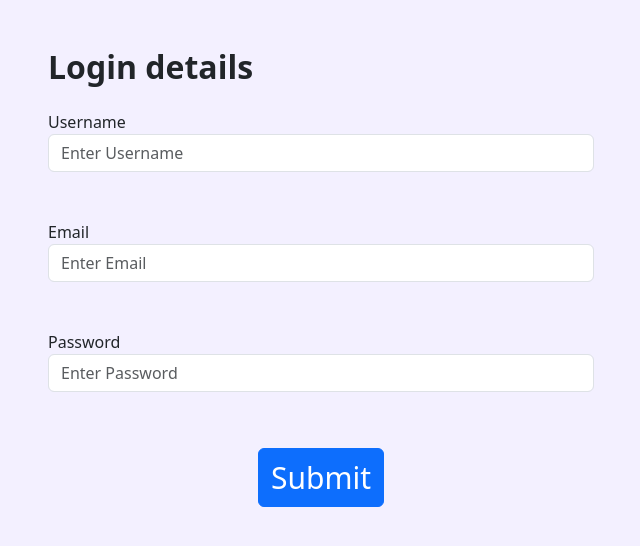
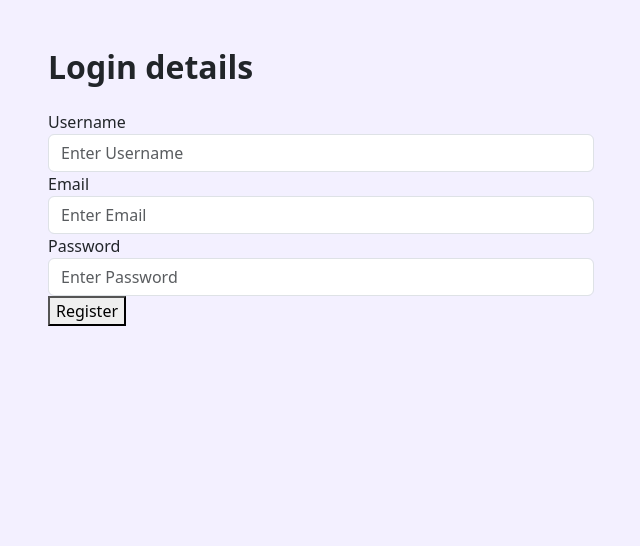
Before and after one commit to Sebastian-Zitny/IAB207, a Flask app: page /Register.html in a window 1280 px wide. Shown: the part 56-602 px from the top of the page, without its empty margins (34-674 px from the left). Run offline with Flask 3, Linux system fonts and the light colour scheme; some libraries are stand-ins or nearby versions.

Commit message:
added register and pushing data to database

```diff
--- a/IAB207/Register.py
+++ b/IAB207/Register.py
@@ -1,7 +1,30 @@
-from flask import Flask, render_template
+from flask import render_template, request, redirect, url_for, flash
+from werkzeug.security import generate_password_hash
+from databaseCreator import db, User
+
+def init_Register(app):
+    @app.route('/Register.html', methods=['GET', 'POST'])
+    def Register():
+        if request.method == 'POST':
+            username = request.form['username']
+            email = request.form['email']
+            password = request.form['password']
+
+            # Check if user already exists
+            existing_user = User.query.filter(
+                (User.username == username) | (User.email == email)
+            ).first()
+            if existing_user:
+                flash("Username or email already exists", "error")
+                return redirect(url_for('Register'))
 
 
-def init_Register(app):
-    @app.route('/Register.html')
-    def Register():
-        return render_template('Register.html')
+            # Create and save new user
+            new_user = User(username=username, email=email, password=password)
+            db.session.add(new_user)
+            db.session.commit()
+
+            flash("Registration successful!", "success")
+            return redirect(url_for('logIn'))  # Assuming you have a login route
+
+        return render_template('register.html')
--- a/IAB207/Templates/Register.html
+++ b/IAB207/Templates/Register.html
@@ -29,6 +29,16 @@
     </div>
   </nav>
 
+{% with messages = get_flashed_messages(with_categories=true) %}
+	{% if messages %}
+		<ul>
+			{% for category, message in messages %}
+				<li class="{{ category }}">{{ message }}</li>
+			{% endfor %}
+		</ul>
+	{% endif %}
+{% endwith %}
+
 <!-- Booking History -->
 <div class="container mt-5">
   <h2 class="fw-bold mb-4">Login details</h2>
@@ -36,25 +46,17 @@
   <div class="row g-4">
     <!-- Booking Card -->
     <div class="col-md-6">
-	  <div class="form-group pb-5">
+
+	  <form method="POST">
 		<label for="Username">Username</label>
-		<input type="Username" class="form-control" id="Username" placeholder="Enter Username">
-	  </div>
+		<input type="text" class="form-control" name="username" id="username" placeholder="Enter Username" required>
+		<label for="Email">Email</label>
+		<input type="email" class="form-control" name="email" id="email" placeholder="Enter Email" required>
+		<label for="Password">Password</label>
+		<input type="Password" class="form-control" name="password" id="password" placeholder="Enter Password" required>
 
-	  <div class="form-group pb-5">
-		<label for="Email">Email</label>
-		<input type="Email" class="form-control" id="Email" placeholder="Enter Email">
-	  </div>
-
-	  <div class="form-group pb-5">
-		<label for="Password">Password</label>
-		<input type="Password" class="form-control" id="Password" placeholder="Enter Password">
-	  </div>
-
-
-	  <div class="row text-center text-white pt-2" >
-		<td><a href="ViewEvents.html"><button type="button" class="btn btn-primary style=" style="font-size: 30px;" >Submit</button></a></td>
-	  </div>
+		<button type="submit">Register</button>
+	  </form>
 
   </div>
 </div>
--- a/IAB207/main.py
+++ b/IAB207/main.py
@@ -1,3 +1,4 @@
+import os
 from flask import Flask, render_template
 from createEvents import init_createEvents
 from checkOut import init_checkOut
@@ -5,9 +6,25 @@ from myBooking import init_myBooking
 from eventDetail import init_eventDetail
 from Register import init_Register
 from logIn import init_logIn
+from databaseCreator import db
+
+
 
 app = Flask(__name__)
 app.secret_key = 'secret'
+
+base_dir = os.path.abspath(os.path.dirname(__file__))
+
+# Database config
+app.config['SQLALCHEMY_DATABASE_URI'] = 'sqlite:///' + os.path.join(base_dir, 'database.db')
+
+app.config['SQLALCHEMY_TRACK_MODIFICATIONS'] = False
+
+# Bind SQLAlchemy to app
+db.init_app(app)
+
+with app.app_context():
+    db.create_all()
 
 init_createEvents(app)
 
```
Also changed, not shown: IAB207/databaseCreator.py (+2 -10 lines), IAB207/database.db, IAB207/instance/database.db (added), IAB207/logIn.py (line endings or trailing spaces).
